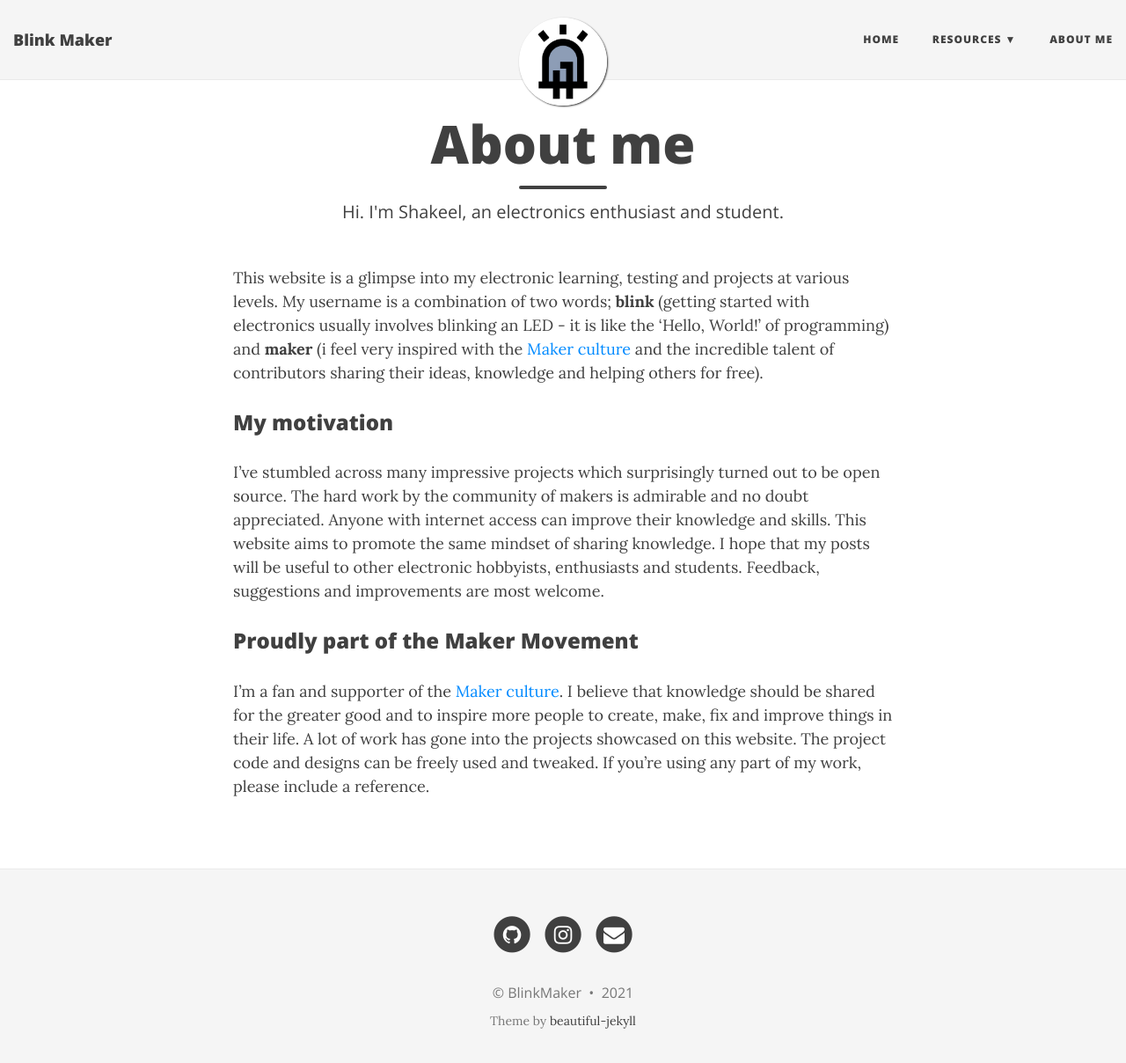
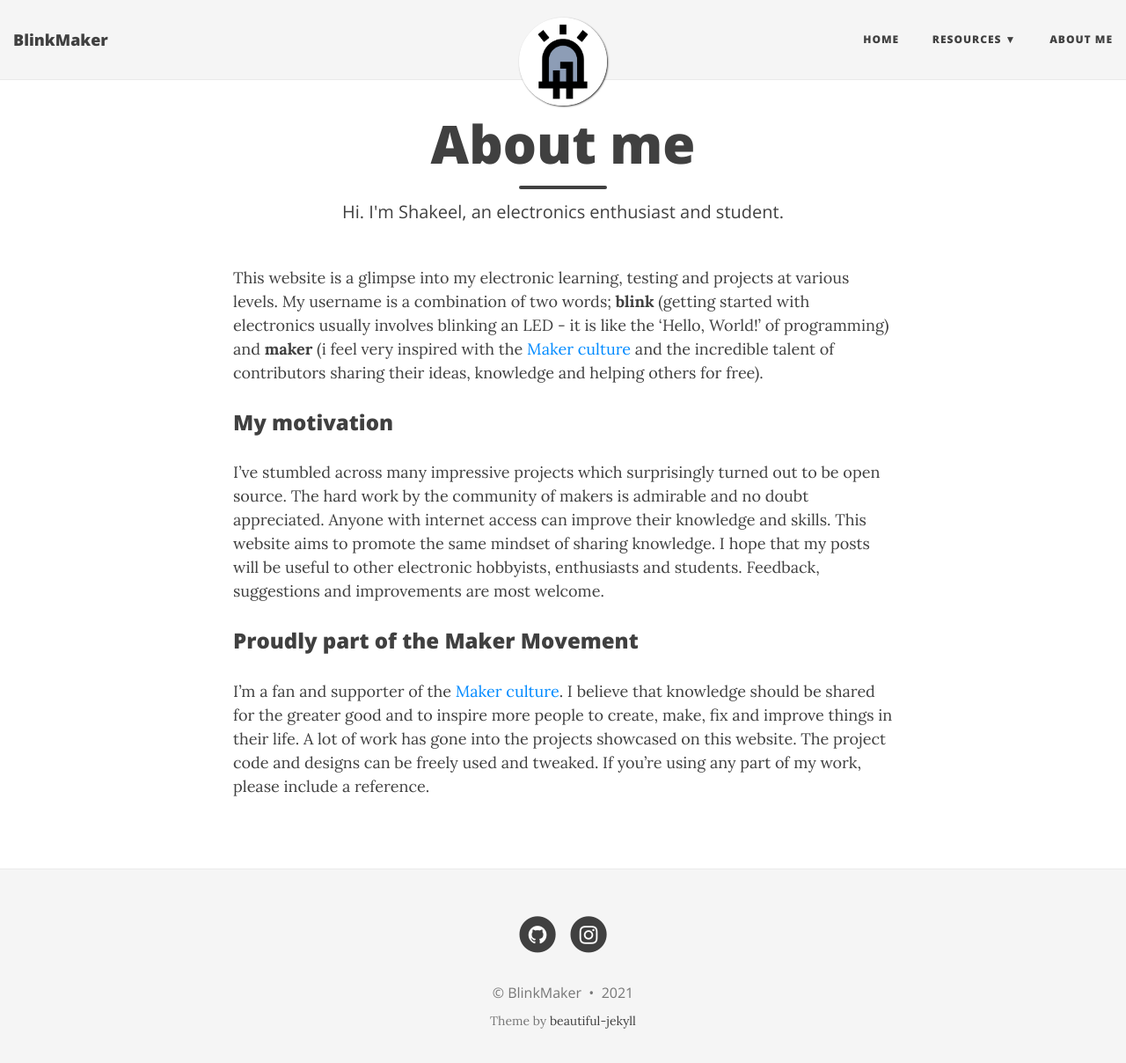
Before and after one commit to blinkmaker/blinkmaker.github.io, a Jekyll site: the page built from aboutme.md, in a window 1280 px wide and 1221 px high. Shown: the top 1208 px of the window at 88% size. Built offline with Jekyll 4.4.1, drawn with Linux system fonts in a browser that asks for light colours; nearby versions of some CDN libraries.

Commit message:
Update _config.yml

```diff
--- a/_config.yml
+++ b/_config.yml
@@ -14,7 +14,7 @@ baseurl: ""
 # Of course don't forget to change the username and projectname to YOUR username and project
 
 # Name of website
-title: Blink Maker
+title: BlinkMaker
 
 # Short description of your site
 description: Open source DIY Electronics
@@ -84,8 +84,8 @@ social-network-links:
 #  stackoverflow: "3943160/daattali"
 #  snapchat: deanat78
   instagram: blinkmaker
-  email: "blinkmaker01@gmail.com"
-#  youtube: user/deanat78
+#  email: "blinkmaker01@gmail.com"
+#  youtube: user/blinkmaker
 #  spotify: yourname
 #  telephone: +14159998888
 #  steam: deanat78
```
